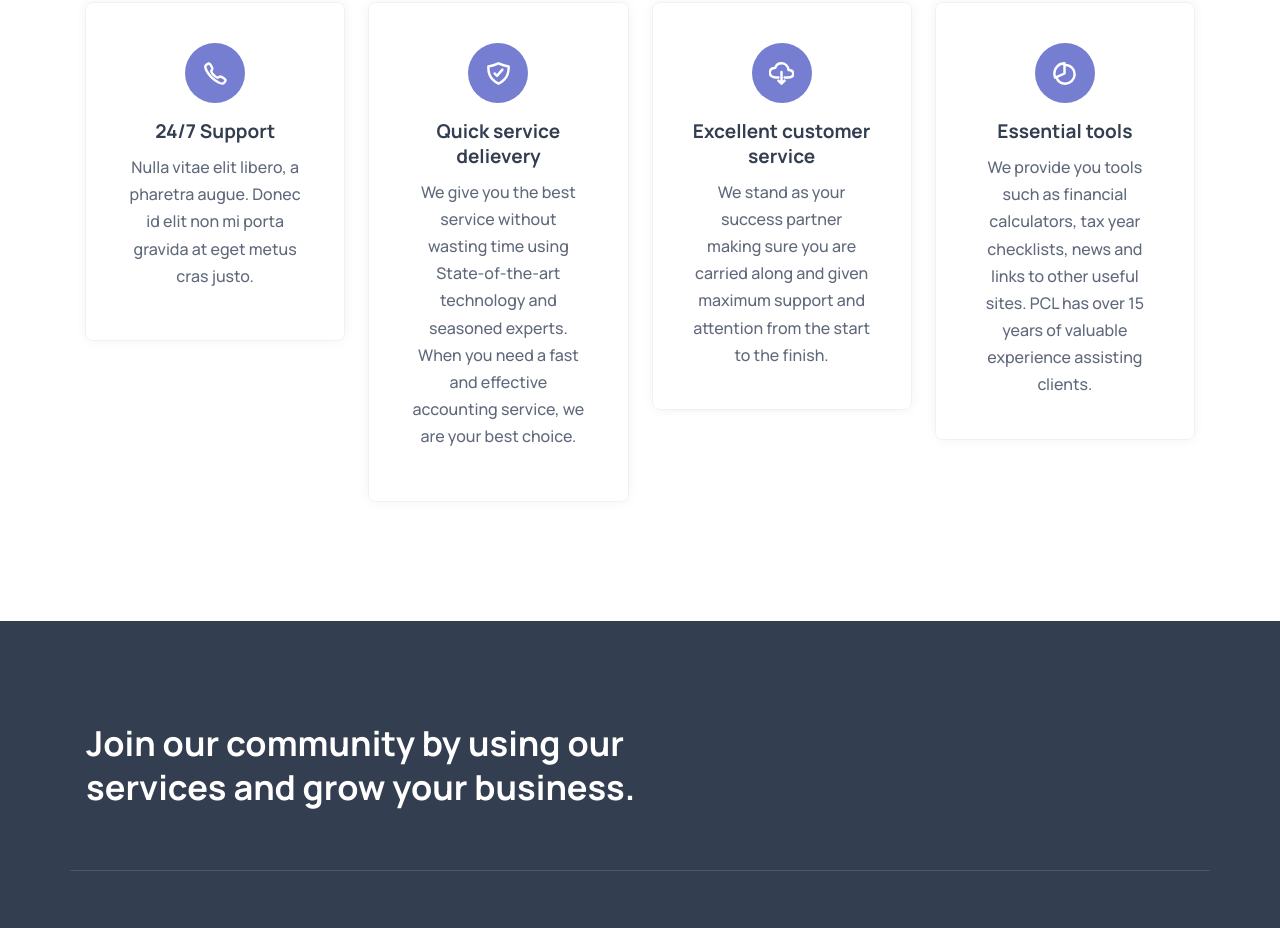
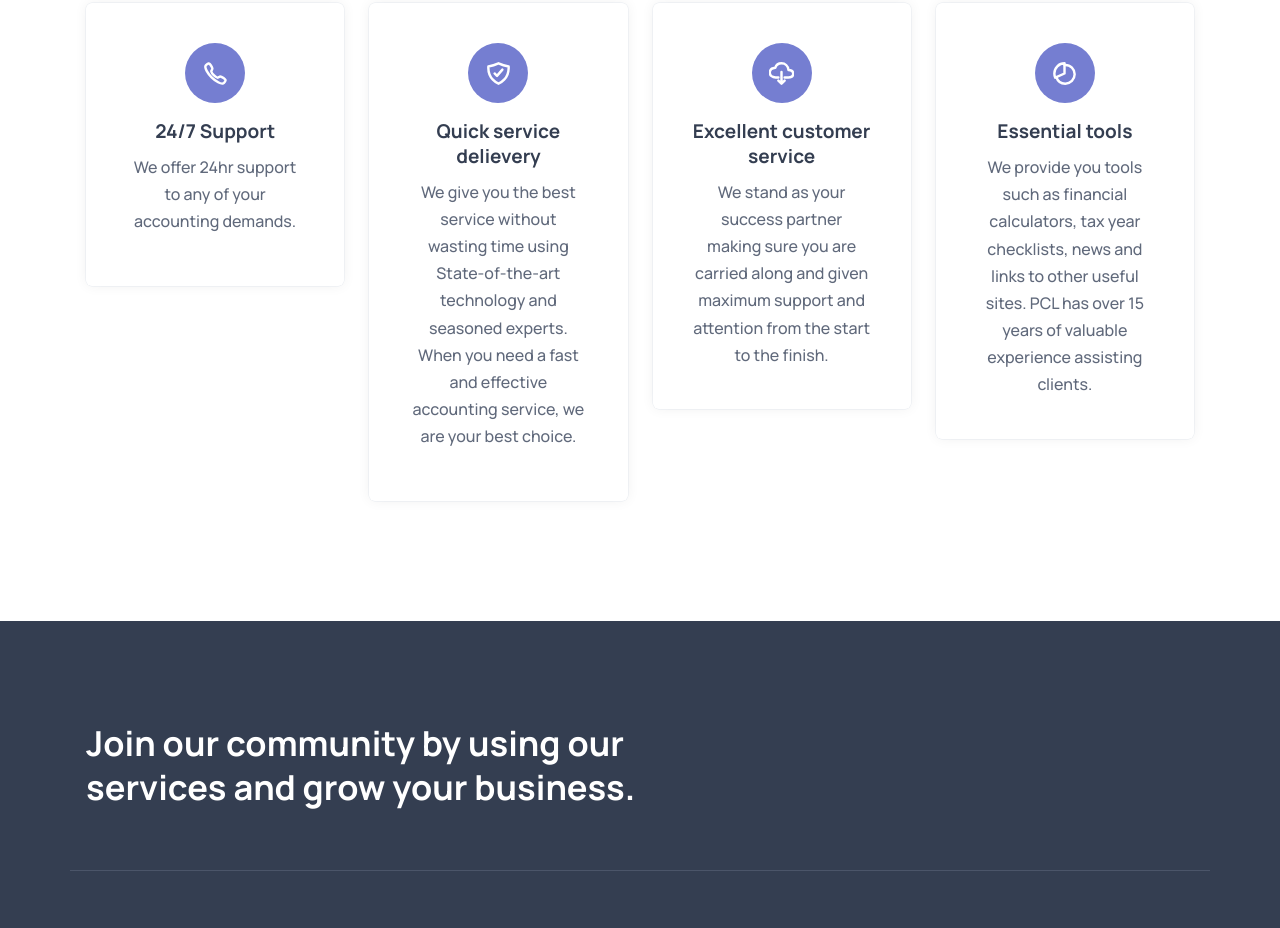
Before and after one commit to TEAQUAN/PECULIAR-CONSULT-V22, a website: page Contact.html in a window 1280 px wide. Shown: the part 1877-2805 px from the top of the page. Drawn offline with nearby package versions, Linux system fonts and the light colour scheme.

```diff
--- a/Contact.html
+++ b/Contact.html
@@ -338,8 +338,7 @@
                 <h3 class="h4 card-title">24/7 Support</h3>
 
                 <p class="card-text">
-                  Nulla vitae elit libero, a pharetra augue. Donec id elit non mi porta gravida at eget metus cras
-                  justo.
+                  We offer 24hr support to any of your accounting demands.
                 </p>
 
                 <a href="#" class="btn-text">
```
Also changed, not shown: OurOffers.html (+1 -2 lines), aboutus.html (+1 -2 lines), index.html (+2 -3 lines).
